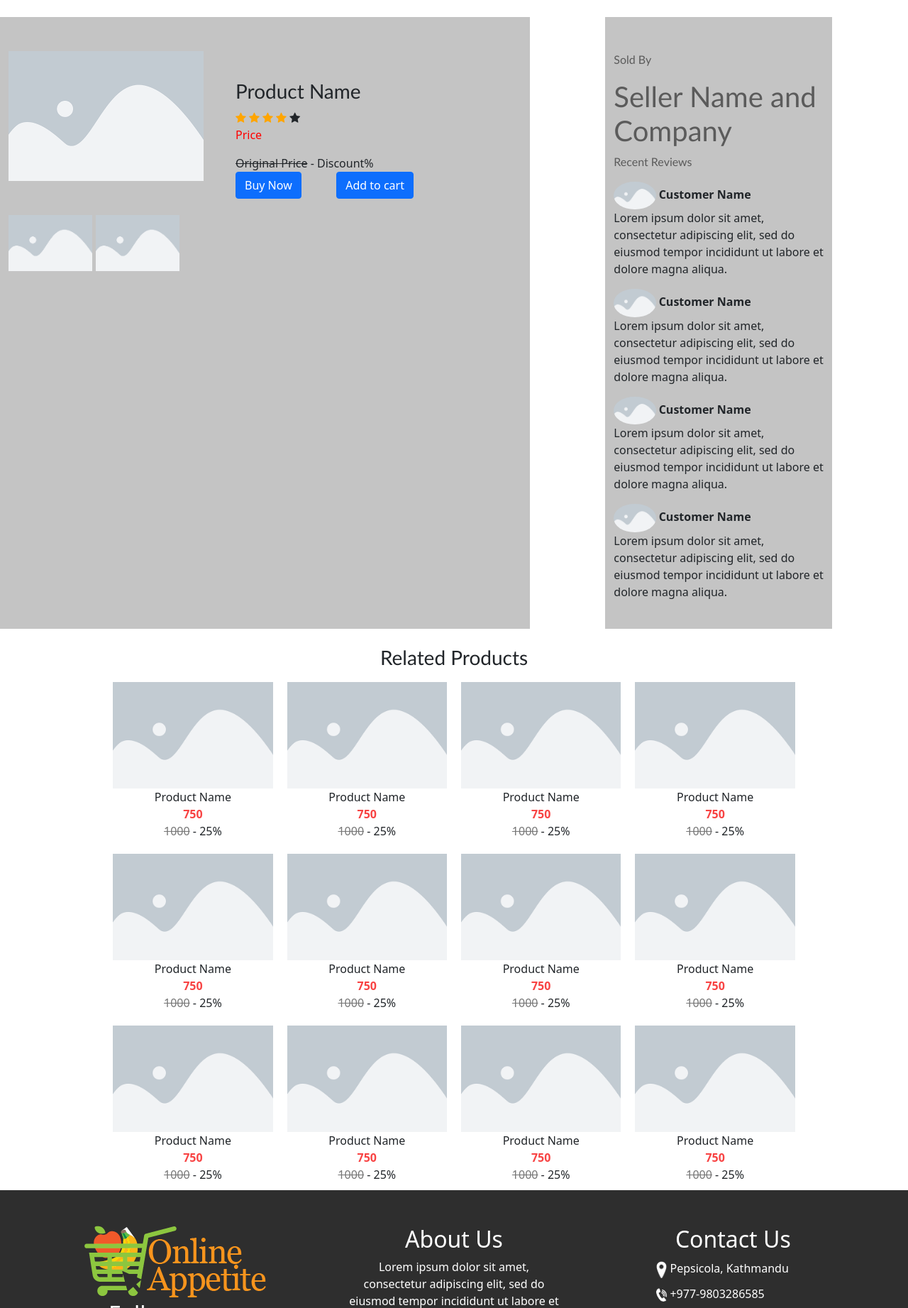
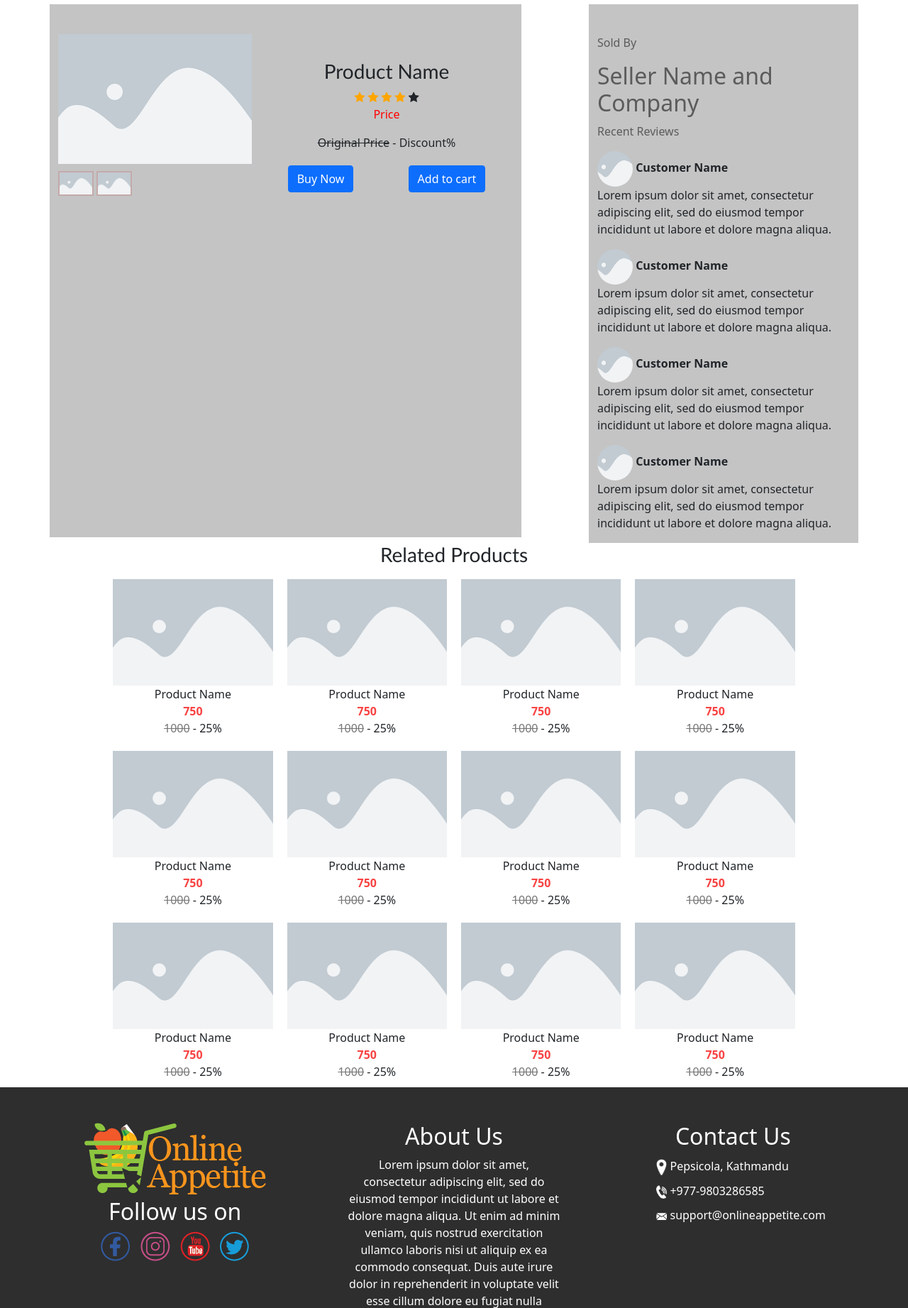
Before and after one commit to asrma7/OnlineAppetite, a PHP site: page /product.php in a window 1280 px wide. Shown: the part 110-1953 px from the top of the page at 71% size. Run offline with PHP 8.4, Linux system fonts and the light colour scheme.

Commit message:
modified product and checkout page

```diff
--- a/css/product.css
+++ b/css/product.css
@@ -0,0 +1,19 @@
+.thumbnail {
+    margin-top: 10px;
+    border: 2px solid #C4aaaa;
+    margin-bottom: 20px;
+}
+
+.profilepic {
+    width: 50px;
+    height: 50px;
+    border-radius:50%;
+    object-fit: cover;
+}
+
+.product-buttons {
+    display: flex;
+    justify-content: space-around;
+    flex-wrap: wrap;
+    margin-bottom: 20px;
+}
--- a/product.php
+++ b/product.php
@@ -1,5 +1,6 @@
 <!doctype html>
 <html lang="en">
+
 <head>
     <meta http-equiv="X-UA-Compatible" content="IE=edge">
     <meta name="viewport" content="width=device-width, initial-scale=1.0">
@@ -19,16 +20,17 @@
     include 'header.php';
     ?>
     <!-- Product Names -->
-    <div class="py-4">
-        <div class="container-fluid">
+    <div class="container">
         <div class="row">
-                <div class="col-sm-3 pb-lg-4 md-4mb-4" style="padding-left:2;background-color:#c4c4c4">
-                    <a href="#"> <img src="assets/images/placeholder.png" class="pt-5 " id="product1"></a>
-                    <img src="assets/images/placeholder.png" style="width:40%" class="pt-5" id="product2">
-                    <img src="assets/images/placeholder.png" style="width:40%" class="pt-5" id="product2">
-
+            <div class="col-sm-12 col-lg-3 col-md-5 mb-2" style="background-color:#c4c4c4">
+                <div style="display: inline-block;text-align:start;">
+                    <img src="assets/images/placeholder.png" class="mt-5" id="product1">
+                    <br>
+                    <img src="assets/images/placeholder.png" style="width:50px" class="thumbnail">
+                    <img src="assets/images/placeholder.png" style="width:50px" class="thumbnail">
                 </div>
-                <div class="col-sm-4 pb-lg-4 md-4mb-4" style="background-color:#c4c4c4" class="pe-2" id="product2">
+            </div>
+            <div class="col-sm-12 col-lg-4 col-md-7 mb-2" style="background-color:#c4c4c4">
                 <h1 class="pt-5" style="font-family: Gill Sans, sans-serif;font-size: 28px;margin-top:10%">Product Name</h1>
                 <span class="fa fa-star checked" style="color: orange;"></span>
                 <span class="fa fa-star checked" style="color: orange;"></span>
@@ -38,26 +40,24 @@
                 <p style="color:red"> Price </p>
                 <span style="text-decoration:line-through"> Original Price</span> -
                 <span>Discount%</span>
-                    <div class="row">
-                        <div class="col-sm-4 pb-lg-4 md-4mb-4">
+                <div class="product-buttons">
+                    <div style="margin-top:20px">
                         <button type="button" class="btn btn-primary">Buy Now</button>
                     </div>
-                        <div class="col-sm-4 pb-lg-4 md-4mb-4">
-                            <span><button type="button" class="btn btn-primary">Add to cart</button>
+                    <div style="margin-top:20px">
+                        <button type="button" class="btn btn-primary">Add to cart</button>
                     </div>
                 </div>
             </div>
-                <div class="col-sm-1 pb-lg-4 md-4mb-4"></div>
-                <!-- Customer FeedBack -->
-                <div class="col-sm-3 pb-lg-4 md-4mb-4" style="background-color:#c4c4c4">
-                    <p style="font-family: Gill Sans, sans-serif;color:#5B5B5B" class="pt-5">Sold By</p>
-                    <h1 style="font-family: Gill Sans, sans-serif;color:#5B5B5B"> Seller Name and Company</h1>
-                    <p style="font-family: Gill Sans, sans-serif;color:#5B5B5B">Recent Reviews</p>
+            <div class="col-sm-12 col-lg-4 col-md-12 offset-lg-1" style="text-align:start;background-color:#c4c4c4">
+                <p style="color:#5B5B5B" class="pt-5">Sold By</p>
+                <h2 style="color:#5B5B5B"> Seller Name and Company</h1>
+                    <p style="color:#5B5B5B">Recent Reviews</p>
                     <?php
-                            for($i=0; $i<4; $i++){
+                    for ($i = 0; $i < 4; $i++) {
                     ?>
                         <div class="customer">
-                        <img src="assets/images/placeholder.png" style="width:20%;border-radius:50%;" alt="">
+                            <img src="assets/images/placeholder.png" class="profilepic" alt="">
                             <strong class="customer-name">Customer Name</strong>
                             <p>Lorem ipsum dolor sit amet, consectetur adipiscing elit, sed do eiusmod tempor incididunt ut
                                 labore et dolore magna aliqua.</P>
@@ -66,13 +66,12 @@
             </div>
         </div>
     </div>
-    </div>
     <!-- Similar Products -->
     <h1 style="font-family: Gill Sans, sans-serif;font-size: 28px;" class="text-center">Related Products</h1>
     <div class="container">
         <div class="products">
             <?php
-            for($i=0; $i<12; $i++){
+            for ($i = 0; $i < 12; $i++) {
             ?>
                 <div class="product">
                     <img class="product-image" src="assets/images/placeholder.png" alt="">
@@ -86,7 +85,7 @@
             <?php } ?>
         </div>
     </div>
-        <?php include 'footer.php';?>
+    <?php include 'footer.php'; ?>
     <script src="js/script.js"></script>
     <script src="js/bootstrap.min.js"></script>
     <script src="js/script.js"></script>
```
Also changed, not shown: checkout.php (renamed from cart.php). Lines whose indentation alone changed are shown as unchanged.
